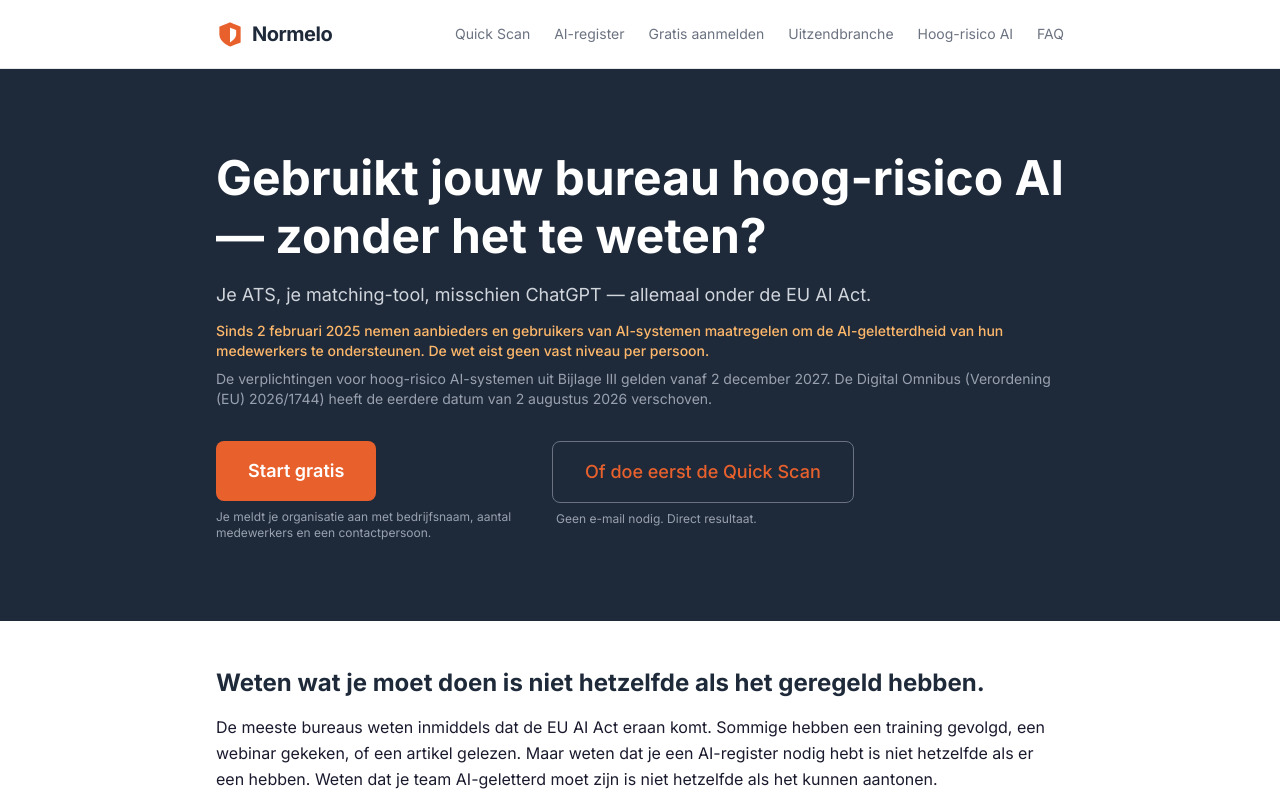
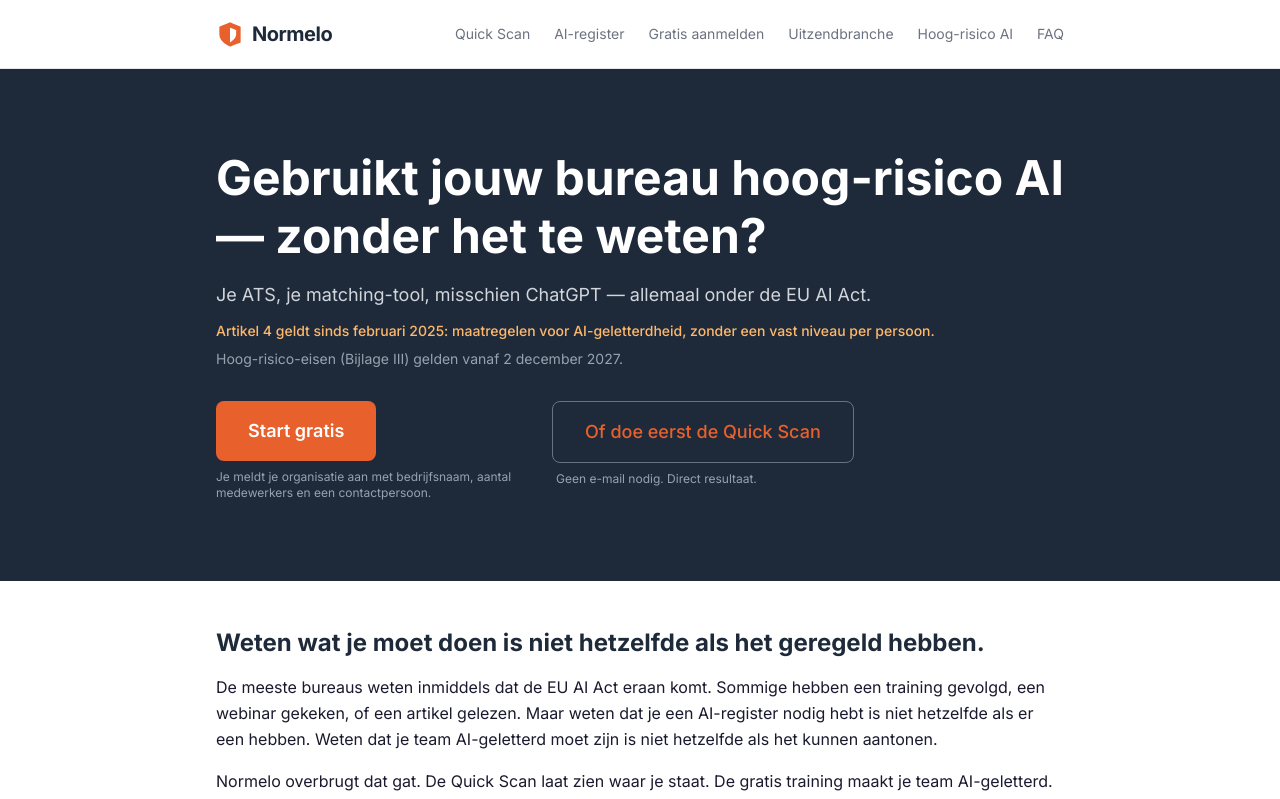
Before and after one commit to ringenaldus-ctrl/normelo, a Next.js app: page / in a window 1280 px wide. Shown: the top 799 px of the page. Built offline with nearby package versions, Linux system fonts and the light colour scheme.

Commit message:
Houd de homepage-regel over artikel 4 en de hoog-risico-datum kort.
Co-authored-by: ringenaldus-ctrl <ringenaldus-ctrl@users.noreply.github.com>

```diff
--- a/src/app/page.tsx
+++ b/src/app/page.tsx
@@ -2,7 +2,7 @@ import type { Metadata } from "next";
 import Link from "next/link";
 import Script from "next/script";
 import AanmeldenCta from "./components/AanmeldenCta";
-import { ARTIKEL_4_KORT, HOOG_RISICO_ZIN } from "@/content/ai-act";
+import { HOOG_RISICO_BIJLAGE_III } from "@/content/ai-act";
 
 export const metadata: Metadata = {
   title: "Normelo — EU AI Act compliance voor uitzendbureaus",
@@ -52,9 +52,11 @@ export default function Home() {
           Je ATS, je matching-tool, misschien ChatGPT — allemaal onder de EU AI Act.
         </p>
         <p className="text-sm text-orange-300 font-medium mb-2">
-          {ARTIKEL_4_KORT}
+          Artikel 4 geldt sinds februari 2025: maatregelen voor AI-geletterdheid, zonder een vast niveau per persoon.
         </p>
-        <p className="text-sm text-gray-400 mb-8">{HOOG_RISICO_ZIN}</p>
+        <p className="text-sm text-gray-400 mb-8">
+          Hoog-risico-eisen (Bijlage III) gelden vanaf {HOOG_RISICO_BIJLAGE_III}.
+        </p>
         <div className="flex flex-col sm:flex-row gap-4 items-start">
           <AanmeldenCta
             label="Start gratis"
```
